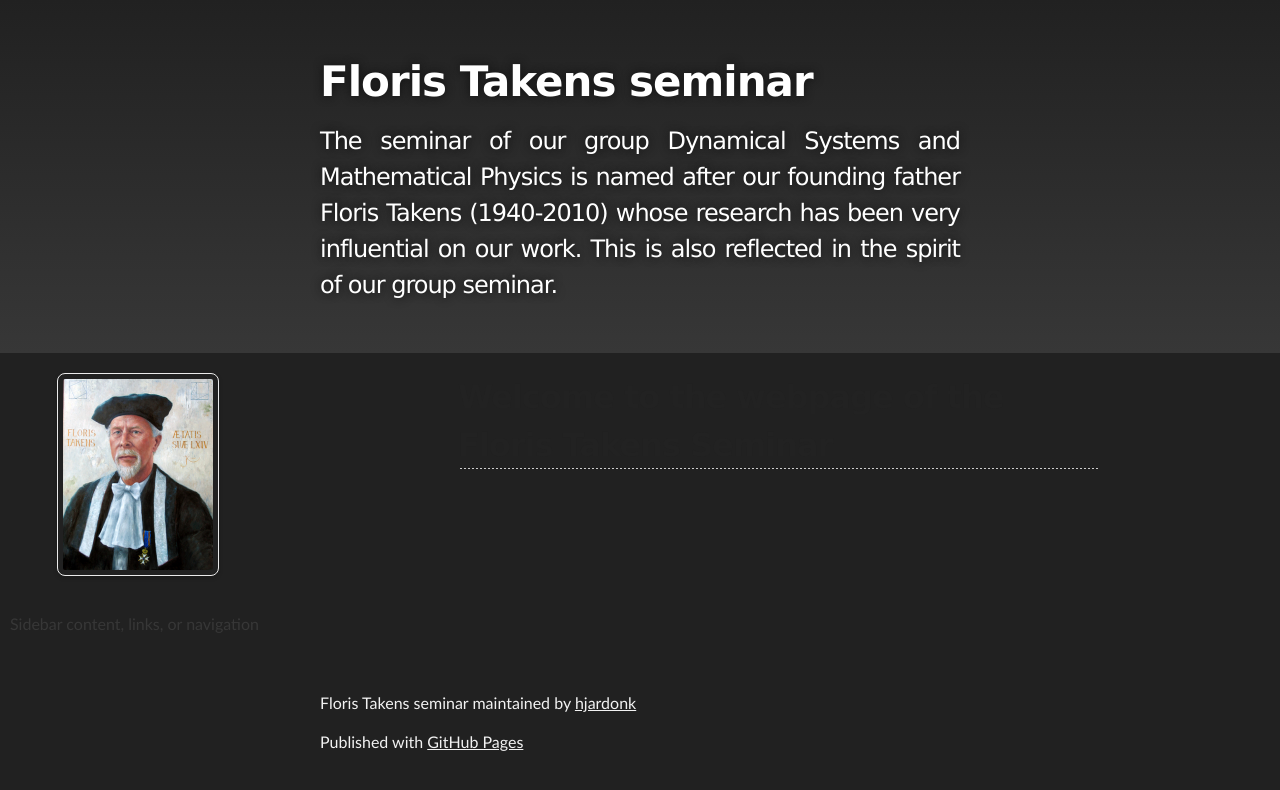
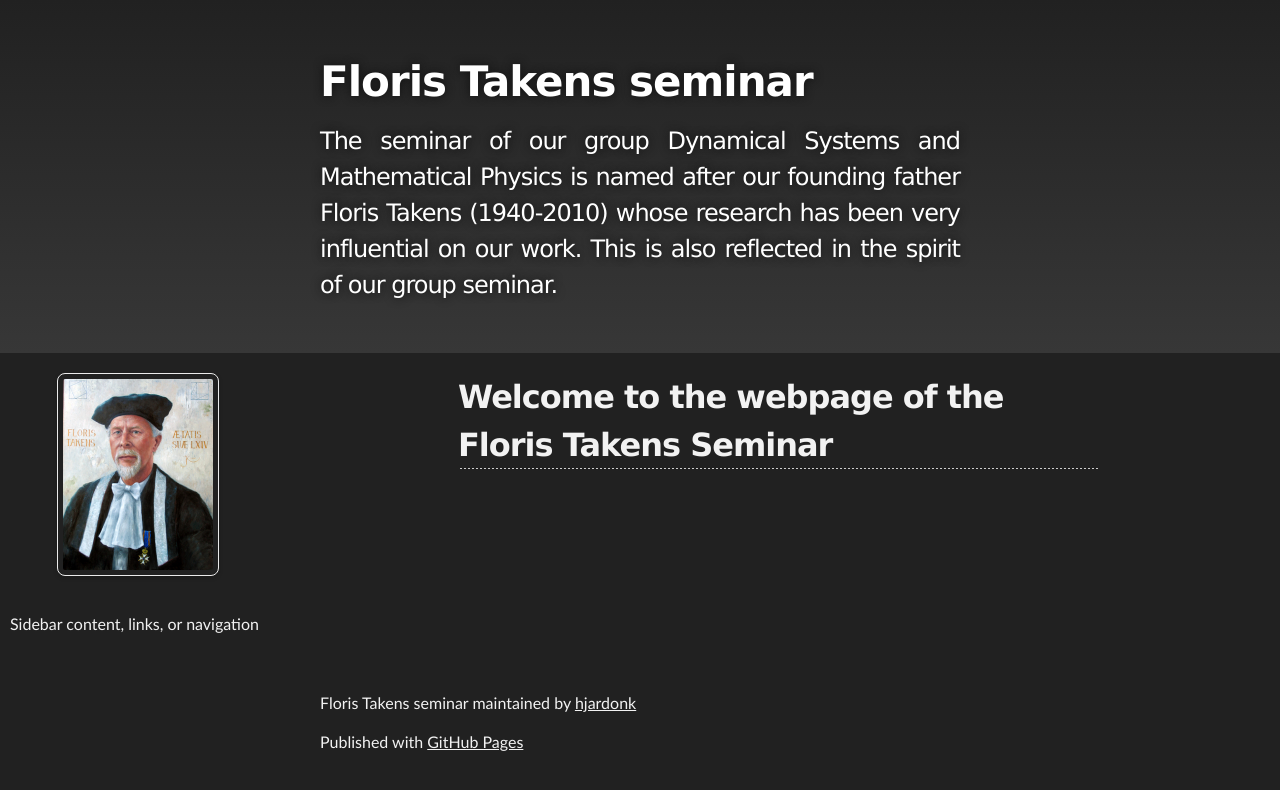
Before and after one commit to hjardonk/FlorisTakensSeminar, a Jekyll site: the page built from index.md, in a window 1280 px wide. Shown: the top 790 px of the page. Built offline with Jekyll 4.4.1, drawn with Linux system fonts in a browser that asks for light colours; our own code applies the rules of GitHub Pages for plain Markdown files.

Commit message:
Update jekyll-theme-slate.scss

```diff
--- a/_sass/jekyll-theme-slate.scss
+++ b/_sass/jekyll-theme-slate.scss
@@ -45,7 +45,7 @@ Theme Styles
 
 body {
   box-sizing: border-box;
-  color:#373737;
+  color:#F2F2F2;
   background: #212121;
   font-size: 16px;
   font-family: 'Myriad Pro', Calibri, Helvetica, Arial, sans-serif;
@@ -56,7 +56,7 @@ body {
 h1, h2, h3, h4, h5, h6 {
   margin: 10px 0;
   font-weight: 700;
-  color:#222222;
+  color:#F2F2F2;
   font-family: 'Lucida Grande', 'Calibri', Helvetica, Arial, sans-serif;
   letter-spacing: -1px;
 }
```
